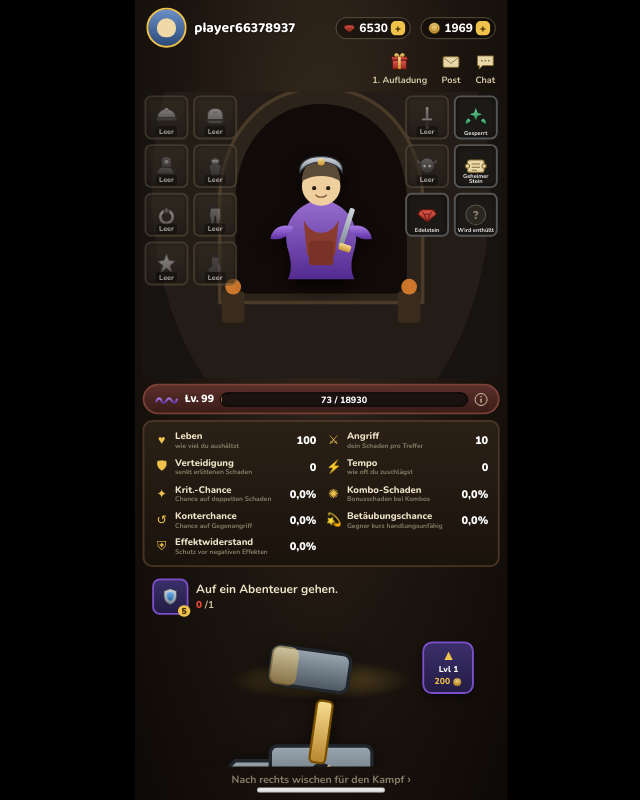
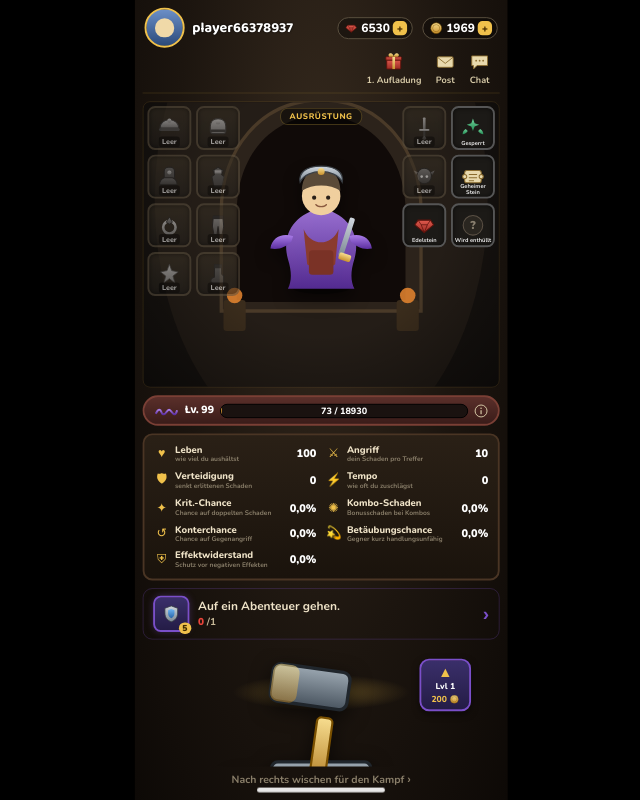
Before and after one commit to cy72whfbrt-dotcom/Game-, a PHP site: page / in a window 1280 px wide. Shown: the whole page, without its empty margins (319-959 px from the left). Run offline with PHP 8.4, Linux system fonts and the light colour scheme.

Commit message:
Polish the equipment page layout and visual consistency
- Unified vertical rhythm: every section (character viewport, level
  bar, stats panel, adventure banner, forge scene) now uses the same
  8px margin instead of a mix of 2/4/6/8px values.
- Character viewport gets a subtle depth vignette and a small
  "AUSRÜSTUNG" section tag, plus a faint gold border matching the
  rest of the panel language.
- Equipment slots get a smooth press feedback (scale on tap) and a
  slightly larger border-radius to match other cards.
- Adventure banner now reads as clearly tappable: a subtle purple
  border, icon glow, and a chevron hinting it navigates to the battle
  page, with a small press animation.
- Added a hairline divider under the top-bar icons to separate it
  from the character viewport below.

Co-Authored-By: Claude Sonnet 5 <noreply@anthropic.com>
Claude-Session: https://claude.ai/code/session_01PmjxWnFA4ADyn5eS7WWuRu

```diff
--- a/index.html
+++ b/index.html
@@ -66,6 +66,8 @@
           <circle cx="82" cy="196" r="7" fill="#e8862f" opacity="0.85"/>
           <circle cx="238" cy="196" r="7" fill="#e8862f" opacity="0.85"/>
         </svg>
+        <div class="viewport-vignette"></div>
+        <span class="section-tag">Ausrüstung</span>
 
         <div class="equip-grid equip-left">
           <div class="equip-slot empty" id="slot-cap" data-slot="cap"><svg class="slot-icon"><use href="icons.svg#cap"/></svg><span class="slot-lvl">Leer</span></div>
@@ -189,6 +191,7 @@
           <span>Auf ein Abenteuer gehen.</span>
           <span class="adv-progress"><span class="red">0</span> /1</span>
         </div>
+        <span class="adv-chevron">&#8250;</span>
       </div>
 
       <!-- Bottom forge scene: the anvil/hammer is the dominant centerpiece,
--- a/style.css
+++ b/style.css
@@ -87,7 +87,7 @@ body {
   display: flex;
   justify-content: space-between;
   align-items: center;
-  padding: 8px 12px 2px;
+  padding: 8px 10px 2px;
 }
 .profile { display: flex; align-items: center; gap: 8px; }
 .avatar {
@@ -127,7 +127,9 @@ body {
   display: flex;
   justify-content: flex-end;
   gap: 14px;
-  padding: 2px 12px 4px;
+  padding: 2px 10px 7px;
+  border-bottom: 1px solid rgba(240,193,75,0.12);
+  margin: 0 8px;
 }
 .mini-btn { display: flex; flex-direction: column; align-items: center; gap: 1px; }
 .mini-icon { width: 22px; height: 22px; }
@@ -137,12 +139,31 @@ body {
 .character-viewport {
   position: relative;
   height: 300px;
-  margin: 2px 6px 0;
-  border-radius: 6px;
+  margin: 8px 8px 0;
+  border-radius: 8px;
   overflow: hidden;
   flex: 0 0 auto;
+  border: 1px solid rgba(240,193,75,0.1);
 }
 .arch-bg { position: absolute; inset: 0; width: 100%; height: 100%; }
+.viewport-vignette {
+  position: absolute; inset: 0;
+  pointer-events: none;
+  background: radial-gradient(ellipse at 50% 38%, transparent 50%, rgba(0,0,0,0.5) 100%);
+}
+.section-tag {
+  position: absolute;
+  top: 6px; left: 50%;
+  transform: translateX(-50%);
+  z-index: 6;
+  font-size: 8.5px; font-weight: 800; letter-spacing: 0.6px;
+  text-transform: uppercase;
+  color: var(--gold);
+  background: rgba(0,0,0,0.45);
+  border: 1px solid rgba(240,193,75,0.25);
+  border-radius: 8px;
+  padding: 2px 9px;
+}
 
 .equip-grid {
   position: absolute;
@@ -159,11 +180,13 @@ body {
   width: 46px; height: 46px;
   background: linear-gradient(180deg, #3a3226, #23201c);
   border: 2px solid var(--slot-border);
-  border-radius: 7px;
+  border-radius: 8px;
   display: flex; flex-direction: column; align-items: center; justify-content: center;
   position: relative;
   box-shadow: inset 0 0 6px rgba(0,0,0,0.6);
+  transition: box-shadow 0.2s, transform 0.15s;
 }
+.equip-slot:active { transform: scale(0.94); }
 .equip-slot .slot-icon { width: 26px; height: 26px; }
 .equip-slot .slot-lvl {
   position: absolute; bottom: 1px;
@@ -201,7 +224,7 @@ body {
 
 /* Level bar */
 .level-bar {
-  margin: 6px 8px 0;
+  margin: 8px 8px 0;
   background: linear-gradient(180deg, #5a2f2a, #3a1c19);
   border: 2px solid #7a3f35;
   border-radius: 18px;
@@ -233,7 +256,7 @@ body {
 
 /* Stats panel: klare Namen + kurze Erklaerung statt Kuerzeln wie "CMB"/"CTA" */
 .stats-panel {
-  margin: 6px 8px 0;
+  margin: 8px 8px 0;
   background: linear-gradient(180deg, #2a2016, #1a130c);
   border: 2px solid var(--stone-border);
   border-radius: 10px;
@@ -264,11 +287,16 @@ body {
 
 /* Adventure banner */
 .adventure-banner {
-  margin: 6px 8px 0;
-  display: flex; align-items: center; gap: 8px;
-  padding: 6px 10px;
+  margin: 8px 8px 0;
+  display: flex; align-items: center; gap: 9px;
+  padding: 7px 10px;
+  border: 1px solid rgba(122,79,196,0.25);
+  border-radius: 10px;
   flex: 0 0 auto;
+  cursor: pointer;
+  transition: transform 0.15s;
 }
+.adventure-banner:active { transform: scale(0.98); }
 .adv-icon {
   width: 38px; height: 38px;
   background: linear-gradient(180deg, #3a2f6a, #241c46);
@@ -276,6 +304,7 @@ body {
   border-radius: 8px;
   display: flex; align-items: center; justify-content: center;
   position: relative;
+  box-shadow: 0 0 8px rgba(122,79,196,0.35);
 }
 .adv-shield { width: 20px; height: 20px; }
 .adv-count {
@@ -284,15 +313,16 @@ body {
   font-size: 9px; font-weight: 900;
   padding: 0 4px; border-radius: 6px;
 }
-.adv-text { display: flex; flex-direction: column; gap: 1px; font-size: 12.5px; font-weight: 700; }
+.adv-text { display: flex; flex-direction: column; gap: 1px; font-size: 12.5px; font-weight: 700; flex: 1; }
 .adv-progress { font-size: 10.5px; color: #c9bb9a; }
 .adv-progress .red { color: var(--red-badge); font-weight: 900; }
+.adv-chevron { font-size: 20px; color: var(--purple); font-weight: 900; flex: 0 0 auto; }
 
 /* Forge scene: the anvil+hammer is the dominant centerpiece graphic,
    feature icons are scattered freely over it, as in the reference. */
 .forge-scene {
   position: relative;
-  margin: 8px 4px 0;
+  margin: 8px 8px 0;
   flex: 1;
   overflow: hidden;
 }
```
